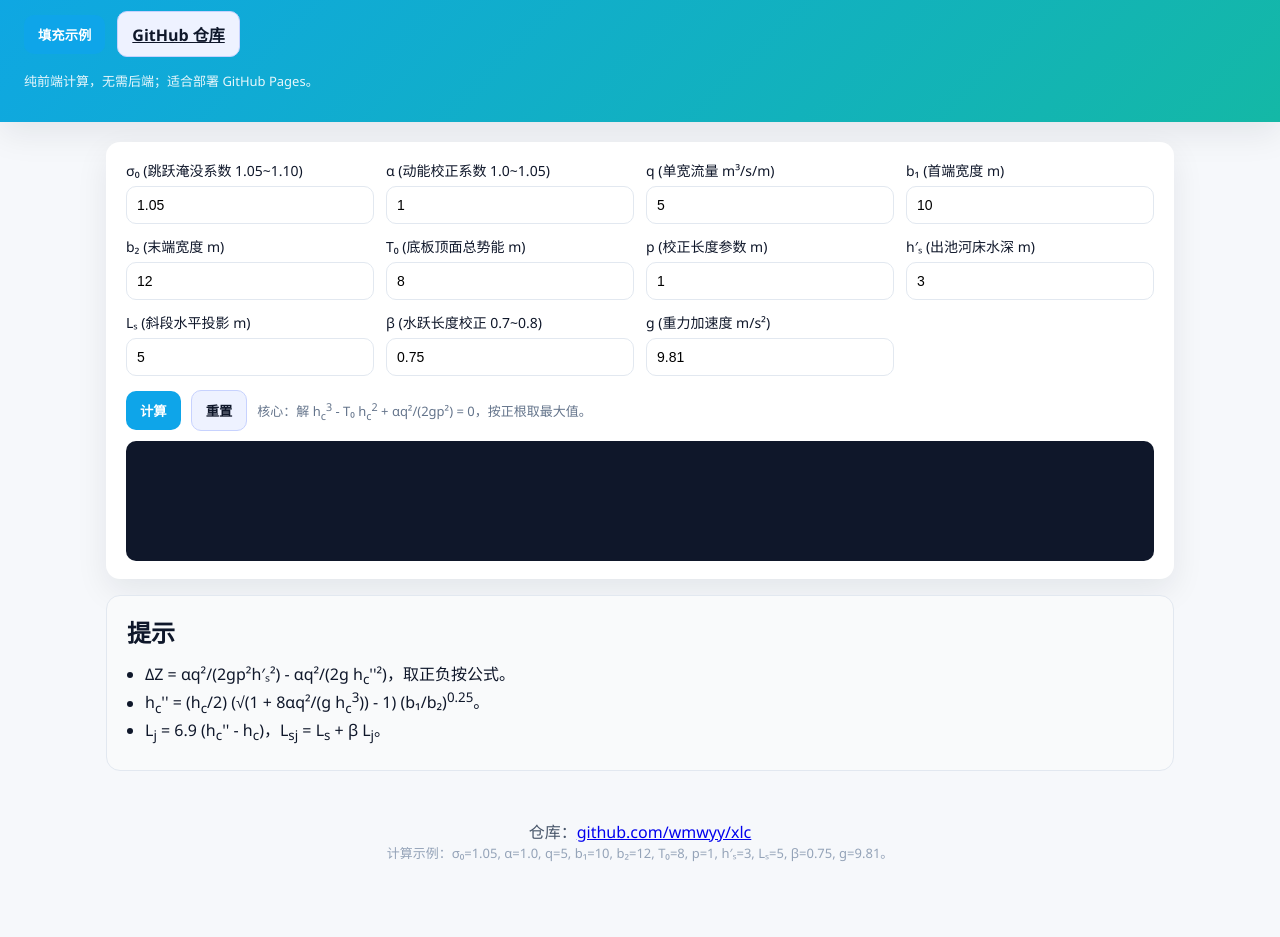
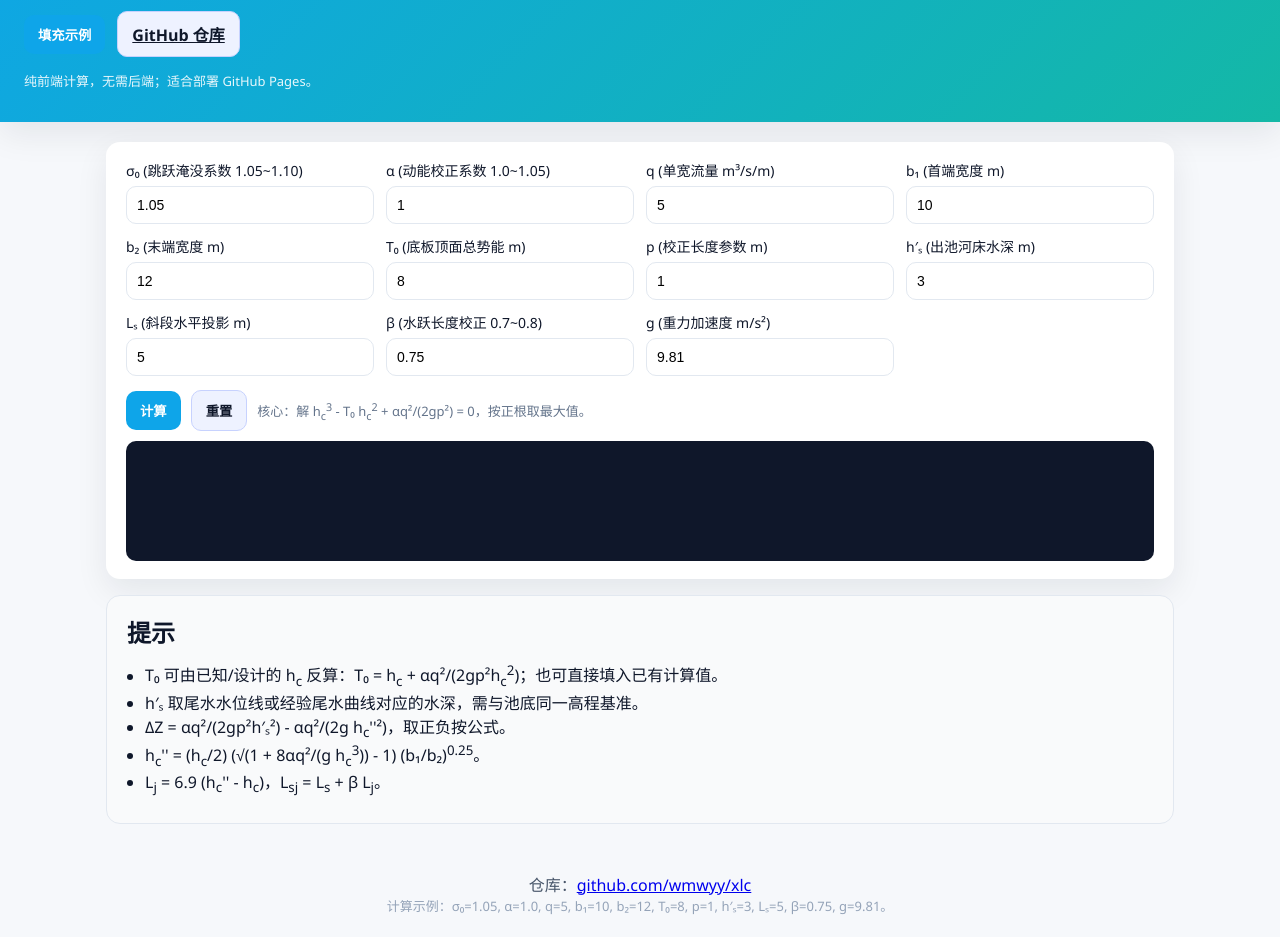
Before and after one commit to wmwyy/xlc, a plain HTML site: page xlc/docs/index.html in a window 1280 px wide. Shown: the part 150-1087 px from the top of the page. Before the commit the page ends 1034 px from the top, so only its background shows below. Drawn offline with Linux system fonts and the light colour scheme.

Commit message:
Publish static site

```diff
--- a/xlc/docs/index.html
+++ b/xlc/docs/index.html
@@ -46,6 +46,8 @@
     <section class="panel light">
       <h2>提示</h2>
       <ul>
+        <li>T₀ 可由已知/设计的 h<sub>c</sub> 反算：T₀ = h<sub>c</sub> + αq²/(2gp²h<sub>c</sub><sup>2</sup>)；也可直接填入已有计算值。</li>
+        <li>h′ₛ 取尾水水位线或经验尾水曲线对应的水深，需与池底同一高程基准。</li>
         <li>ΔZ = αq²/(2gp²h′ₛ²) - αq²/(2g h<sub>c</sub>''²)，取正负按公式。</li>
         <li>h<sub>c</sub>'' = (h<sub>c</sub>/2) (√(1 + 8αq²/(g h<sub>c</sub><sup>3</sup>)) - 1) (b₁/b₂)<sup>0.25</sup>。</li>
         <li>L<sub>j</sub> = 6.9 (h<sub>c</sub>'' - h<sub>c</sub>)，L<sub>sj</sub> = L<sub>s</sub> + β L<sub>j</sub>。</li>
```
Also changed, not shown: 1 other file.
